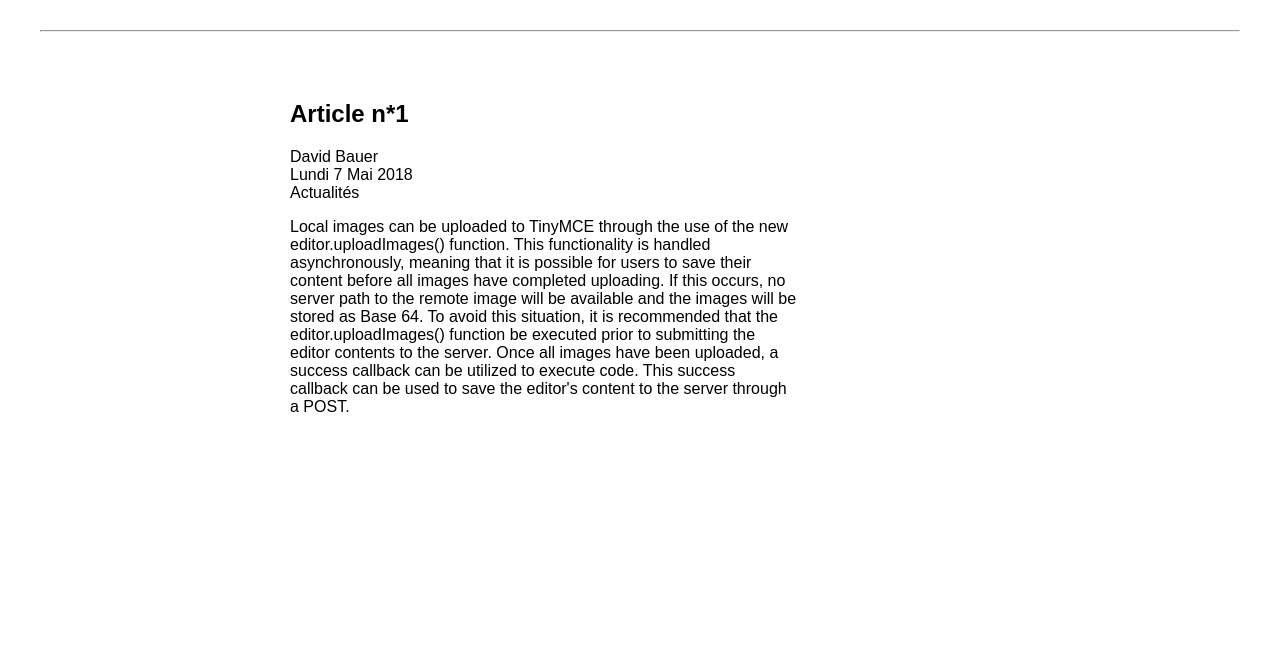
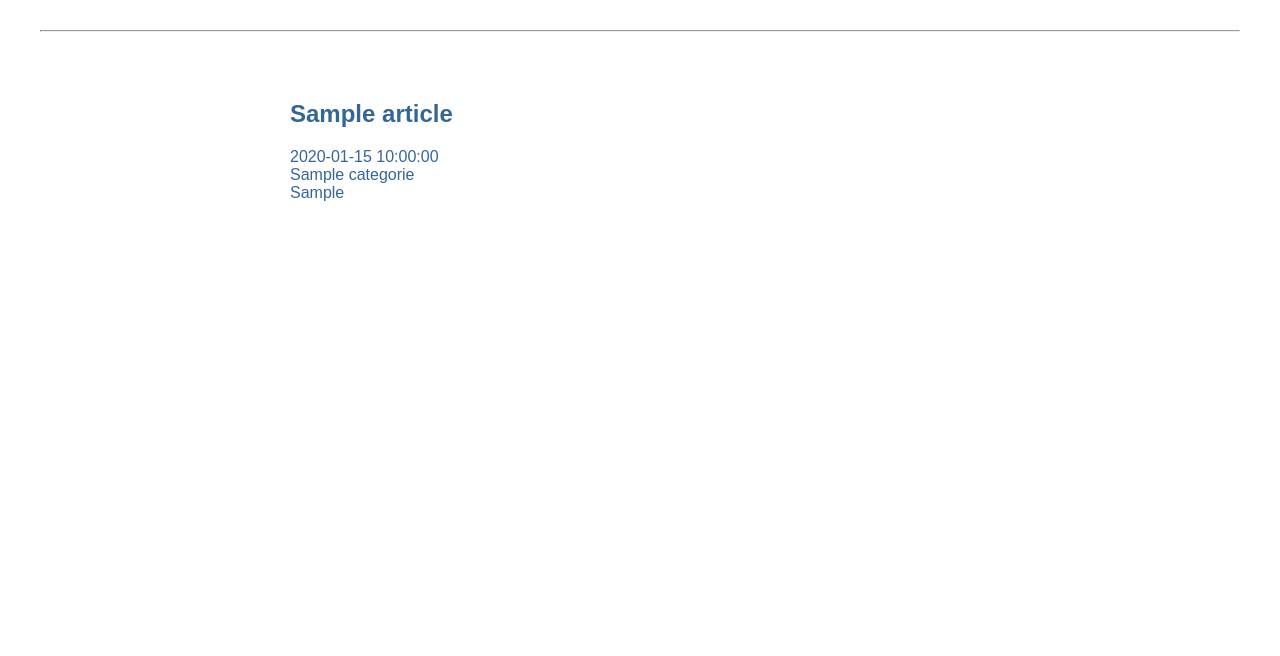
Before and after one commit to Scrudufrudufru/Projet, a PHP site: page /main.php?cat=1 in a window 1280 px wide. Shown: the part 199-855 px from the top of the page. Run offline with PHP 8.4, Linux system fonts and the light colour scheme; tables that the repository leaves empty hold one stand-in row (values such as "Sample post").

Commit message:
affichage des article, sauvegarde du formattage de l'editeur (ne pas proteger avant de metrre dands la SB)

```diff
--- a/article.php
+++ b/article.php
@@ -1,24 +1,49 @@
 <?php
+  require_once("connect.php");
 
-  function affichearticlecourt ($titre,$nom,$prenom,$date,$cat,$resume) { //Renvoie une division avec un article
-      echo("<div class=\"header\">
+  function affichearticlecourt ($titre,$nom,$prenom,$date,$cat,$resume,$id) { //Renvoie une division avec un article
+      echo("<div class=\"header\"><a href=\"main.php?page=article&id=".$id."\">
         <h2>".$titre."</h2>
-        <p>".$prenom." ".$nom."<br>".$date."<br>".$cat."</p>
-        <div class=\"corps\">".$resume."</div>
+        ".$date."<br>".$cat."
+        <div class=\"corps\">".$resume."</div></a>
       </div>");
   }
 
-  function listearticle ($res){ //Affiche une liste des articles de la requete sql
-    $ligne = mysqli_fetch_assoc($res);
-    while($ligne = mysqli_fetch_assoc($res)) {
-      affichearticlecourt(safehtml($ligne["titre"]),safehtml($ligne["nom"]),safehtml($ligne["prenom"]),safehtml($ligne["timecreation"]),safehtml($ligne["catnom"]),safehtml($ligne["resume"]));
+  function affichearticleentier ($co, $id) {
+      $req = "SELECT articles.titre, articles.resume, articles.timecreation, articles.texte, categorie.catnom, users.nom, users.prenom FROM users, categorie, articles WHERE (user = userid) AND (cat = catid) AND (article_id=\"".$id."\")";
+      $res = mysqli_query($co,$req);
+      $ligne = mysqli_fetch_assoc($res);
+      $text = $ligne["texte"];
+      echo("<div class=\"article\">
+        <h2>".$ligne["titre"]."</h2>
+        <p>".$ligne["resume"]."</p>
+        ".$ligne["timecreation"]."<br>".$ligne["prenom"]." ".$ligne["nom"]."<br>
+        ");
+        echo $text;
+        echo("
+      </div>");
+  }
+
+  function listearticle ($co,$req){ //Affiche une liste des articles de la requete sql
+    $res = mysqli_query($co,$req);
+    if (!$res) echo ("erreur : ");
+    else {
+      while($ligne = mysqli_fetch_assoc($res)) {
+        affichearticlecourt(safehtml($ligne["titre"]),safehtml($ligne["nom"]),safehtml($ligne["prenom"]),safehtml($ligne["timecreation"]),safehtml($ligne["catnom"]),safehtml($ligne["resume"]),safehtml($ligne["article_id"]));
+      }
     }
   }
 
 //Il faut preciser la requete pour ne prendre que les colonnes necessaires
   function requeteCat ($catid) { //Renvoie la requete pour les articles d'une categorie
-    $var = "SELECT titre, nom, prenom, timecreation, cat, resume FROM categorie, users, articles WHERE (user == userid) AND (cat == catid) AND (cat == ".$catid.") ORDER BY timecreation";
+    $var = "SELECT articles.titre, users.nom, users.prenom, articles.timecreation, categorie.catnom, articles.resume, articles.article_id FROM categorie, users, articles WHERE (user = userid) AND (cat = catid) AND (cat = \"".$catid."\") ORDER BY timecreation";
     return $var;
   }
 
+  if (isset($_GET["cat"])) {
+    listearticle($co,requeteCat($_GET["cat"]));
+  } else if (isset($_GET["page"]) && $_GET["page"] == "article") {
+    affichearticleentier($co,$_GET["id"]);
+    echo("dfe");
+  }
 ?>
--- a/creation.php
+++ b/creation.php
@@ -35,7 +35,8 @@
     //Traitement des données
     $titre = safeDB($co, $_POST["titre"]);
     $cat = safeDB($co, $_POST["cat"]);
-    $text = safeDB($co, $_POST["text"]);
+    //NE PAS PROTEGER $text
+    $text = $_POST["text"];//safeDB($co, $_POST["text"]); ATTENTION NE DOIT PAS ETRE PROTEGé, il est deja protege par lediteur, de le proteger encore avant la base de donnee empeche d'enregistrer le formattage
     $resume = safeDB($co, $_POST["resume"]);
 
     //Insertion des données dans la DB
--- a/main.php
+++ b/main.php
@@ -29,9 +29,8 @@
     <div class="main">
       <div class="contenu">
         <?php
-        if (!isset($_GET["page"])) {
+        if (!isset($_GET["page"]) || (isset($_GET["page"]) && $_GET["page"] == "article")) {
           require_once("article.php");
-          affichearticlecourt("Article n*1","Bauer","David","Lundi 7 Mai 2018","Actualités","Local images can be uploaded to TinyMCE through the use of the new editor.uploadImages() function. This functionality is handled asynchronously, meaning that it is possible for users to save their content before all images have completed uploading. If this occurs, no server path to the remote image will be available and the images will be stored as Base 64. To avoid this situation, it is recommended that the editor.uploadImages() function be executed prior to submitting the editor contents to the server. Once all images have been uploaded, a success callback can be utilized to execute code. This success callback can be used to save the editor's content to the server through a POST.");
         }
         if (isset($_GET["page"])) {
           if ($_GET["page"] == "creation") {
--- /dev/null
+++ b/profil.php
@@ -0,0 +1,4 @@
+<?php
+
+
+?>
```
